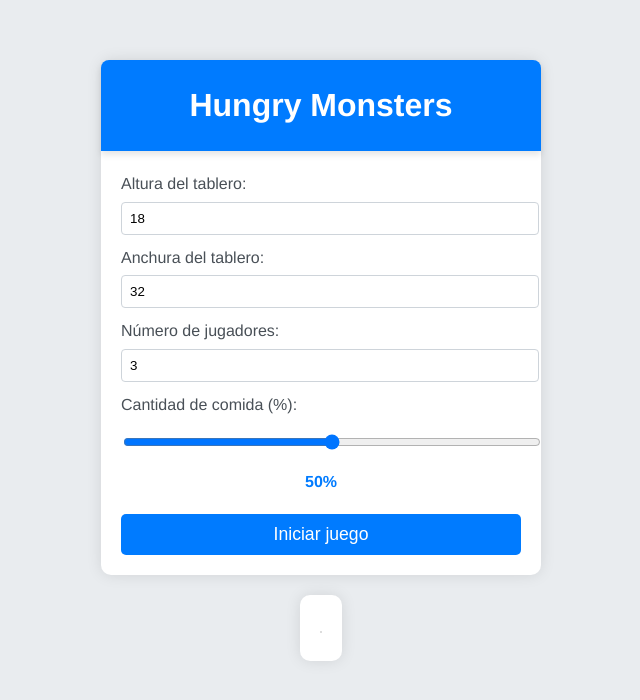
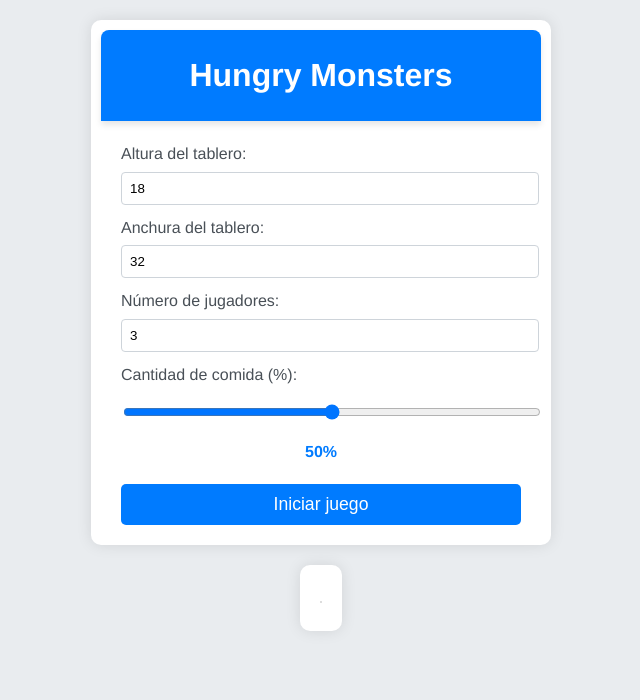
Before and after one commit to financieras/flask, a Flask app: page / in a window 1280 px wide. Shown: the top 700 px of the page, without its empty margins (319-959 px from the left). Run offline with Flask 2, Linux system fonts and the light colour scheme.

Commit message:
main-container correjido

```diff
--- a/boardweb/static/css/styles.css
+++ b/boardweb/static/css/styles.css
@@ -23,7 +23,8 @@ body {
     background-color: #ffffff;
     box-shadow: 0 0 15px rgba(0, 0, 0, 0.1);
     border-radius: 10px;
-    padding: 20px;
+    padding: 20px 30px; /* El segundo valor (30px) establece el padding derecho */
+    padding-top: 30px;
     margin-bottom: 20px;
 }
 
--- a/boardweb/templates/index.html
+++ b/boardweb/templates/index.html
@@ -8,8 +8,7 @@
     <link rel="icon" href="{{ url_for('static', filename='images/favicon.ico') }}" type="image/x-icon">
 </head>
 <body>
-    <main class="main-container"></main>
-        <div class="main-container">
+    <main class="main-container">
         <div class="form-container">
             <h1>Hungry Monsters</h1>
             <div class="options">
@@ -28,11 +27,10 @@
             </div>
             <button id="startBtn">Iniciar juego</button>
         </div>
-
         <div class="board-container">
             <div id="game-board"></div>
         </div>
-        </div>
+
     </main>
 
     <noscript>
```
Lines whose indentation alone changed are shown as unchanged.
